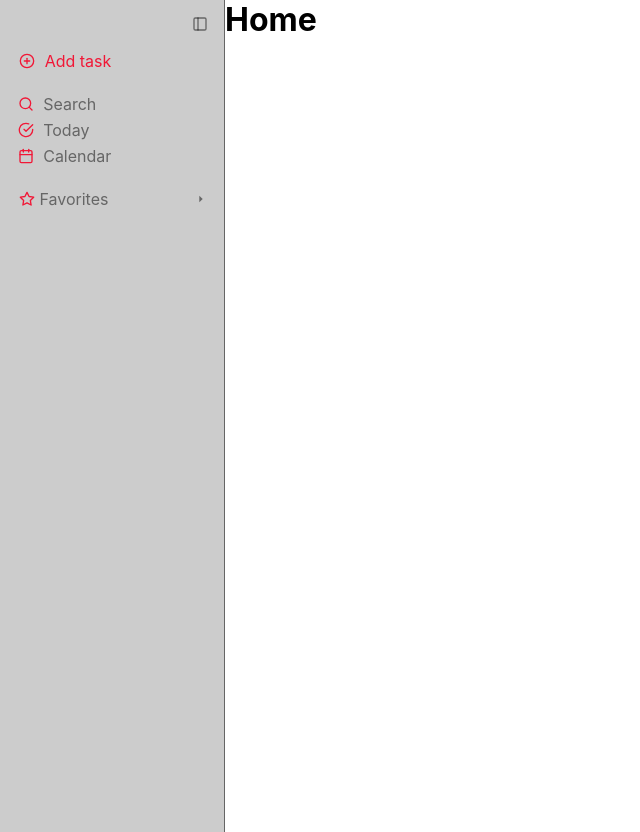
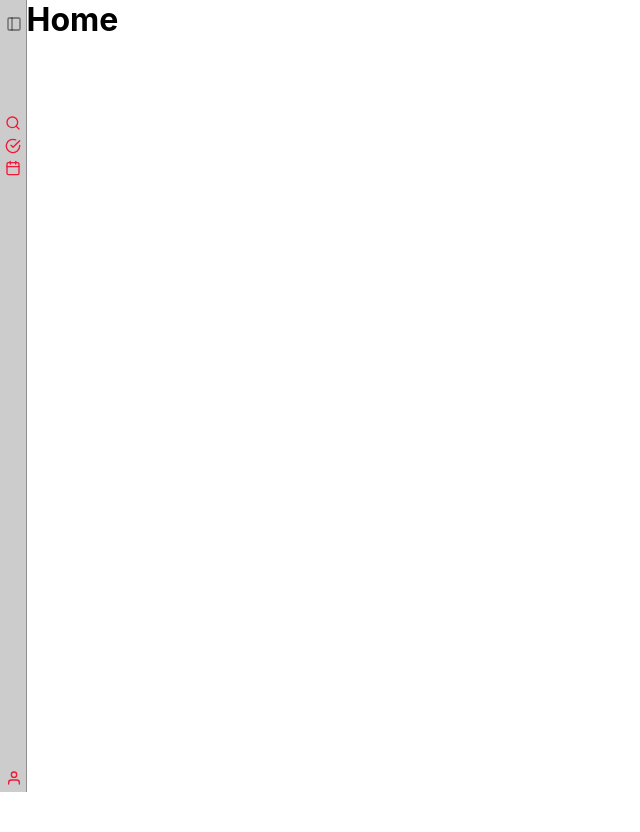
Before and after one commit to FariassArthur/NoteBox, a Next.js app in the folder front/: page / in a window 1280 px wide. Shown: the whole page, without its empty margins (0-640 px from the left). After the commit the page ends 800 px from the top, so only its background shows below. Built offline with nearby package versions, Linux system fonts and the light colour scheme.

Commit message:
Hide sidebar functionality

```diff
--- a/front/src/app/page.tsx
+++ b/front/src/app/page.tsx
@@ -7,7 +7,10 @@ import styled from "styled-components";
 import Aside from "../components/Aside/Aside";
 
 const Main = styled.main`
-  display: flex
+  display: flex;
+
+  min-height: 95vh;
+  max-height: 100vh;
 `
 
 export default function Home() {
--- a/front/src/components/Aside/Aside.tsx
+++ b/front/src/components/Aside/Aside.tsx
@@ -1,7 +1,8 @@
-import React from "react";
+import React, { useState } from "react";
 
 //styles
 import styled from "styled-components";
+
 //--components
 import { Icon } from "../assets/StyledAssets";
 
@@ -13,20 +14,106 @@ import {
   FiCheckCircle,
   FiCalendar,
   FiStar,
+  FiUser,
 } from "react-icons/fi";
-import { RiArrowDropRightFill } from "react-icons/ri";
-import { RiArrowDownSFill } from "react-icons/ri";
+import { RiArrowDropRightFill, RiArrowDownSFill } from "react-icons/ri";
 
-const AsideContainner = styled.div`
+type Props = {};
+
+const Aside = (props: Props) => {
+  const [accoutName, setAccountName] = useState<string>("Pedro Arthur");
+  const [hidden, setHidden] = useState<Boolean>(true);
+
+  return (
+    <AsideContainner hidden={hidden}>
+      <section className="headerAside" onClick={() => setHidden(!hidden)}>
+        <FiSidebar />
+      </section>
+
+      <p className="addTask">
+        <FiPlusCircle />
+        <span>Add task</span>
+      </p>
+
+      <section className="toolIcons">
+        <Tools hidden={hidden}>
+          <Icon>
+            <FiSearch />
+          </Icon>
+          <span>Search</span>
+        </Tools>
+        <Tools hidden={hidden}>
+          <Icon>
+            <FiCheckCircle />
+          </Icon>
+          <span>Today</span>
+        </Tools>
+        <Tools hidden={hidden}>
+          <Icon>
+            <FiCalendar />
+          </Icon>
+          <span>Calendar</span>
+        </Tools>
+      </section>
+
+      <BookMarks hidden={hidden}>
+        <p>
+          <Icon>
+            <FiStar />
+          </Icon>
+          <span>Favorites</span>
+        </p>
+
+        <div className="arrow">
+          <RiArrowDropRightFill size={20} />
+
+          {/* <RiArrowDownSFill size={20} /> */}
+        </div>
+      </BookMarks>
+
+      <BookMarks hidden={hidden}>
+        <AsidePerfil hidden={hidden}>
+          <Icon>
+            <FiUser />
+          </Icon>
+
+          <span>Account</span>
+        </AsidePerfil>
+
+        <div className="arrow">
+          <RiArrowDropRightFill size={20} />
+
+          {/* <RiArrowDownSFill size={20} /> */}
+        </div>
+      </BookMarks>
+
+      <AsidePerfilContainner hidden={hidden}>
+        <AsidePerfil hidden={hidden}>
+          <Icon>
+            <FiUser />
+          </Icon>
+
+          <span>{accoutName}</span>
+        </AsidePerfil>
+      </AsidePerfilContainner>
+    </AsideContainner>
+  );
+};
+
+export default Aside;
+
+const AsideContainner = styled.main<{ hidden: Boolean }>`
+  position: relative;
   display: flex;
   flex-direction: column;
 
-  min-width: 15%;
-  height: 100vh;
-  padding: var(--padding);
-  gap: 1rem;
+  min-width: ${({ hidden }) => (hidden ? "0px" : "15%")};
+  min-height: 95vh;
+  max-height: 100vh;
+  padding: ${({ hidden }) => (hidden ? "1rem .2rem" : "1rem")};
+  gap: ${({ hidden }) => (hidden ? "5rem" : "1rem")};
 
-  border-right: 0.2px solid var(--aside-border);
+  border-right: 0.2px inset var(--aside-border);
   background-color: var(--aside-background);
 
   .headerAside {
@@ -47,10 +134,10 @@ const AsideContainner = styled.div`
   .addTask {
     color: var(--icon-colored);
 
-    padding: 0.2rem 0 0.2rem 0.2rem;
+    padding: ${({ hidden }) => (hidden ? "0.2rem" : "0.2rem 0 0.2rem 0.2rem")}
     border-radius: 5px;
 
-    display: flex;
+    display: ${({ hidden }) => (hidden ? "none" : "flex")};
     align-items: center;
     text-align: center;
     justify-content: flex-start;
@@ -80,7 +167,7 @@ const AsideContainner = styled.div`
   }
 `;
 
-const Tools = styled.p`
+const Tools = styled.p<{ hidden: Boolean }>`
   min-width: 100%;
   color: var(--icon-color);
 
@@ -100,7 +187,7 @@ const Tools = styled.p`
   }
 
   span {
-    display: flex;
+    display: ${({ hidden }) => (hidden ? "none" : "flex")};
     align-items: center;
     text-align: center;
   }
@@ -115,9 +202,9 @@ const Tools = styled.p`
   }
 `;
 
-const BookMarks = styled.section`
+const BookMarks = styled.section<{ hidden: Boolean }>`
+  display: ${({ hidden }) => (hidden ? "none" : "flex")};
   color: var(--icon-color);
-  display: flex;
   align-items: center;
   justify-content: space-between;
   min-width: 100%;
@@ -126,10 +213,6 @@ const BookMarks = styled.section`
 
   &:hover {
     cursor: pointer;
-  }
-
-  .none {
-    display: none;
   }
 
   .favorites {
@@ -147,62 +230,55 @@ const BookMarks = styled.section`
     }
 
     span {
-      display: flex;
+      display: ${({ hidden }) => (hidden ? "none" : "flex")};
       align-items: center;
       text-align: center;
     }
   }
 `;
 
-type Props = {};
+const AsidePerfil = styled.div<{ hidden: Boolean }>`
+  display: flex;
+  align-items: center;
+  justify-content: flex-start;
 
-const Aside = (props: Props) => {
-  return (
-    <AsideContainner>
-      <section className="headerAside">
-        <FiSidebar />
-      </section>
+  gap: 5%;
 
-      <p className="addTask">
-        <FiPlusCircle />
-        <span>Add task</span>
-      </p>
+  i {
+    color: var(--icon-colored);
+    border-radius: 100px;
+  }
 
-      <section className="toolIcons">
-        <Tools>
-          <Icon>
-            <FiSearch />
-          </Icon>
-          <span>Search</span>
-        </Tools>
-        <Tools>
-          <Icon>
-            <FiCheckCircle />
-          </Icon>
-          <span>Today</span>
-        </Tools>
-        <Tools>
-          <Icon>
-            <FiCalendar />
-          </Icon>
-          <span>Calendar</span>
-        </Tools>
-      </section>
+  span {
+    display: ${({ hidden }) => (hidden ? "none" : "flex")};
+  }
+`;
 
-      <BookMarks>
-        <p>
-          <Icon>
-            <FiStar />
-          </Icon>
-          <span>Favorites</span>
-        </p>
+const AsidePerfilContainner = styled.section<{ hidden: Boolean }>`
+  position: absolute;
+  display: flex;
+  align-items: center;
+  justify-content: flex-start;
+  border-radius: 5px;
 
-        <RiArrowDropRightFill size={20} />
+  bottom: 3px;
 
-        {/* <RiArrowDownSFill size={20} /> */}
-      </BookMarks>
-    </AsideContainner>
-  );
-};
+  transition: var(--transition-duration) ease;
 
-export default Aside;
+  min-width: ${({ hidden }) => (hidden ? "20px" : "80%")};
+  padding: 0.2rem;
+
+  div,
+  span {
+    width: 100%;
+  }
+
+  &:hover {
+    background-color: var(--background-color);
+    cursor: pointer;
+  }
+
+  &:active {
+    background-color: transparent;
+  }
+`;
```
